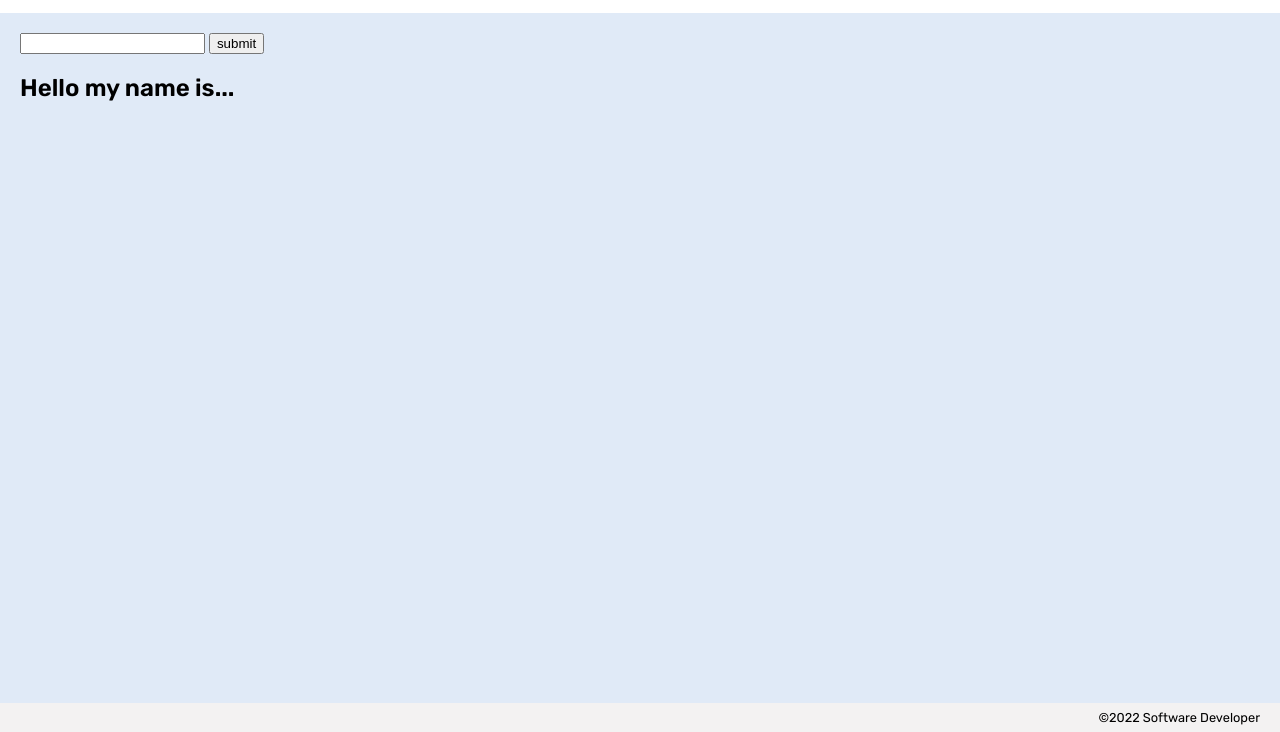
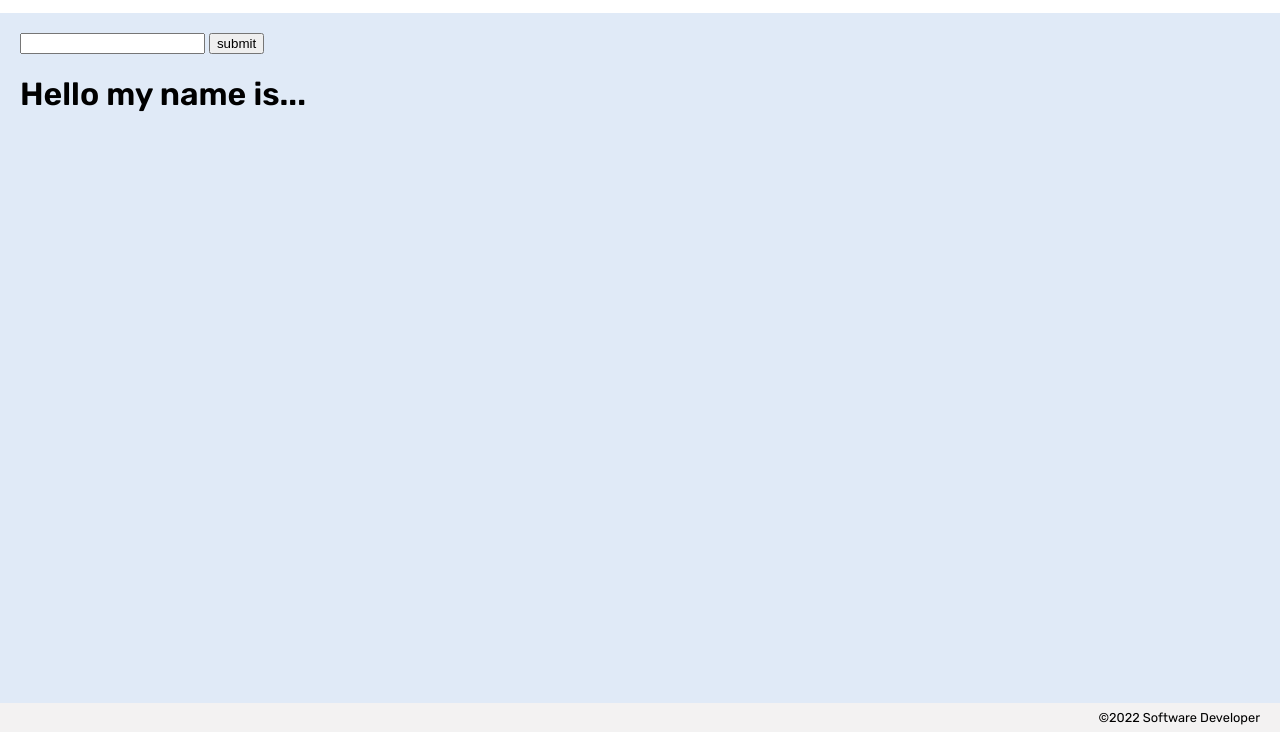
Before and after one commit to Dylan-Flanagan/pairing-nametag, a plain HTML site: page index.html in a window 1280 px wide. Shown: the part 68-800 px from the top of the page. Drawn offline with Linux system fonts and the light colour scheme.

Commit message:
added HTML elements

```diff
--- a/index.html
+++ b/index.html
@@ -25,7 +25,8 @@
         <main>
             <input type="text" name="name" id="name-input" />
             <button id="change-name">submit</button>
-            <h2>Hello my name is...</h2>
+            <h1>Hello my name is...</h1>
+            <h2 id="display-name"></h2>
         </main>
 
         <footer>&copy;2022 Software Developer</footer>
```
